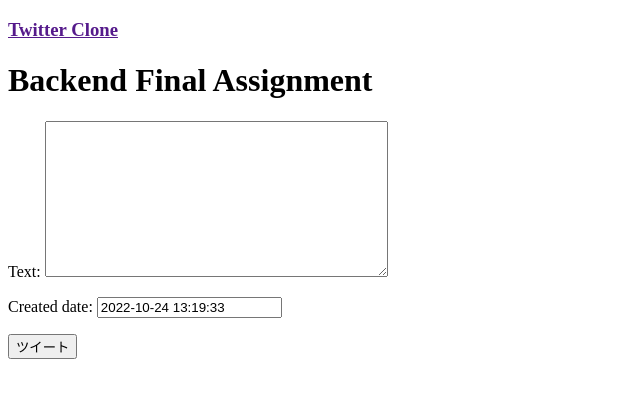
After one commit to shinonome-inc/-backend-final-assignment-Kosei, a Django app: page /tweets/create/ in a window 1280 px wide. The commit adds this page. Shown: the top 398 px of the page, without its empty margins (0-640 px from the left). Run offline with Django 4.2, Linux system fonts and the light colour scheme.

Commit message:
'ビュークラスからフォームクラスへユーザー情報を渡す前まで'

```diff
--- a/templates/tweets/home.html
+++ b/templates/tweets/home.html
@@ -8,7 +8,7 @@
 
 <h1>Backend Final Assignment</h1>
 
-<h3 align="center"><a href="" type="button">ツイート</a></h3>
+<h3 align="center"><a href="{% url 'tweets:create' %}" type="button">ツイート</a></h3>
 <h3 align="center"><a href="{% url 'accounts:logout' %}" type="button">ログアウト</a></h3>
 <h3 align="center"><a href="{% url 'accounts:login' %}" type="button">ログイン</a></h3>
 <h3 align="center"><a href="{% url 'accounts:signup' %}" type="button">登録</a></h3>
--- /dev/null
+++ b/templates/tweets/tweet.html
@@ -0,0 +1,16 @@
+{% extends 'common/base.html' %}
+
+
+{% block title %}HOME{% endblock %}
+
+{% block content %}
+<h3><a href="" type="button">Twitter Clone</a></h3>
+
+<h1>Backend Final Assignment</h1>
+
+<form method="post">{% csrf_token %}
+    {{ form.as_p }}
+    <button type="submit" value="Send message">ツイート</button>
+</form>
+
+{% endblock %}
--- /dev/null
+++ b/tweets/forms.py
@@ -0,0 +1,8 @@
+from .models import Tweet
+from django import forms
+
+
+class TweetForm(forms.ModelForm):
+    class Meta:
+        model = Tweet
+        exclude = ["author"]
--- a/tweets/models.py
+++ b/tweets/models.py
@@ -1,5 +1,9 @@
 from django.db import models
+from django.conf import settings
+from django.utils import timezone
 
 
 class Tweet(models.Model):
-    pass
+    author = models.ForeignKey(settings.AUTH_USER_MODEL, on_delete=models.CASCADE)
+    text = models.TextField()
+    created_date = models.DateTimeField(default=timezone.now)
--- a/tweets/urls.py
+++ b/tweets/urls.py
@@ -5,7 +5,7 @@ from . import views
 app_name = "tweets"
 urlpatterns = [
     path("home/", views.HomeView.as_view(), name="home"),
-    # path('create/', views.TweetCreateView.as_view(), name='create'),
+    path("create/", views.TweetCreateView.as_view(), name="create"),
     # path('<int:pk>/', views.TweetDetailView.as_view(), name='detail'),
     # path('<int:pk>/delete/', views.TweetDeleteView.as_view(), name='delete'),
     # path('<int:pk>/like/', views.LikeView, name='like'),
--- a/tweets/views.py
+++ b/tweets/views.py
@@ -1,6 +1,17 @@
 from django.views.generic import TemplateView
 from django.contrib.auth.mixins import LoginRequiredMixin
+from django.views.generic import CreateView
+from .forms import TweetForm
+from .models import Tweet
+from django.urls import reverse_lazy
 
 
 class HomeView(LoginRequiredMixin, TemplateView):
     template_name = "tweets/home.html"
+
+
+class TweetCreateView(CreateView):
+    template_name = "tweets/tweet.html"
+    form_class = TweetForm
+    model = Tweet
+    success_url = reverse_lazy("tweets:home")
```
Also changed, not shown: tweets/admin.py (+8 -1 lines), tweets/migrations/0002_tweet_author_tweet_created_date_tweet_text.py (added).
